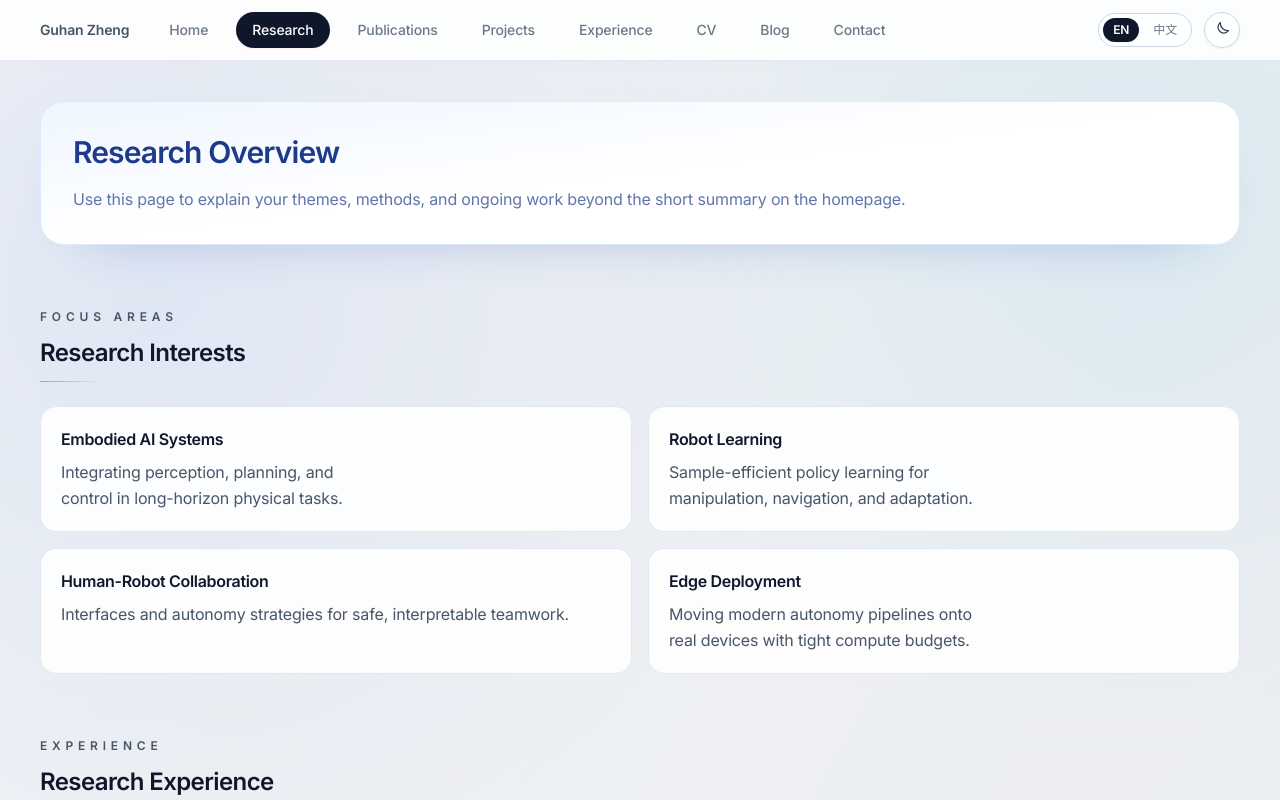
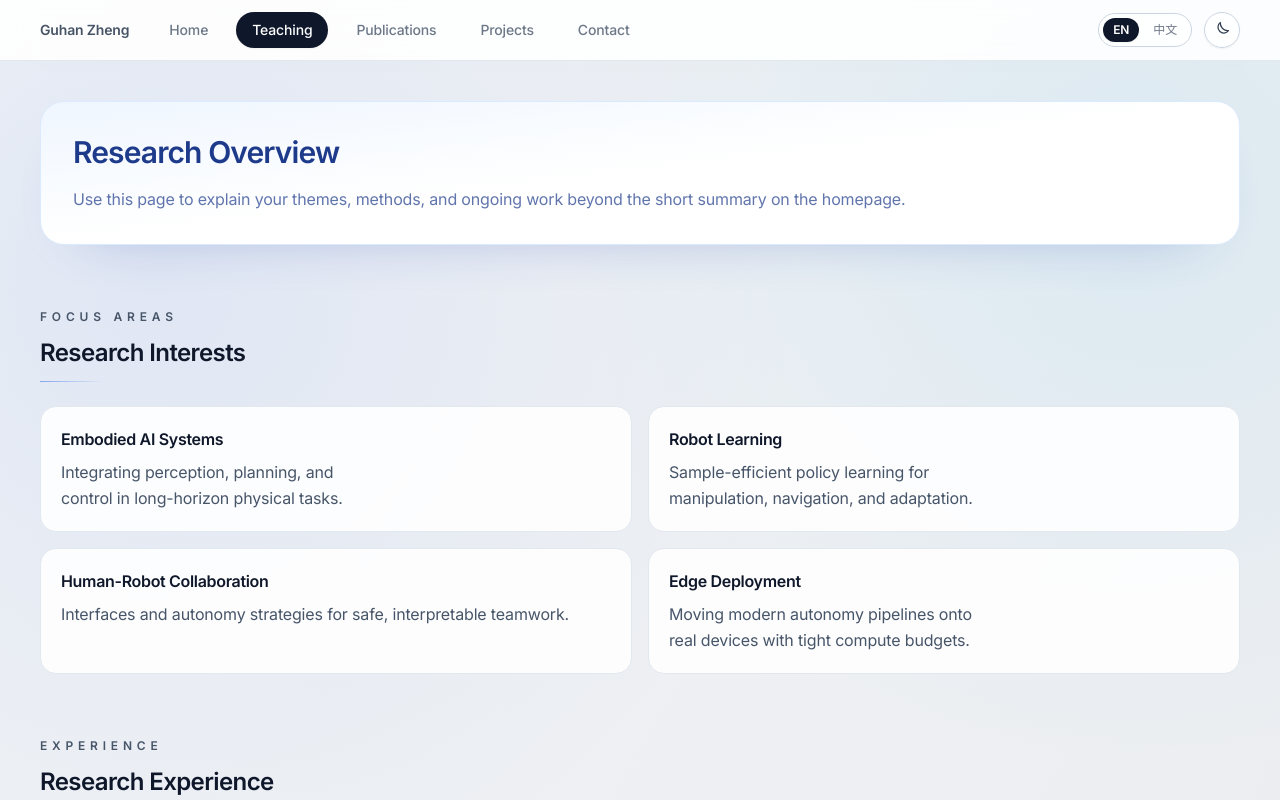
Before and after one commit to Guhan328/Guhan328.github.io, a Next.js app: page /en/research in a window 1280 px wide. Shown: the top 800 px of the page. Built offline with nearby package versions, Linux system fonts and the light colour scheme; no server answers.

Commit message:
Update layout.tsx

```diff
--- a/app/(site)/[locale]/layout.tsx
+++ b/app/(site)/[locale]/layout.tsx
@@ -15,22 +15,16 @@ export function generateStaticParams() {
 const NAV_ITEMS: Record<Locale, NavItem[]> = {
   en: [
     { label: "Home", href: buildLocalePath("en") },
-    { label: "Research", href: buildLocalePath("en", "/research") },
+    { label: "Teaching", href: buildLocalePath("en", "/research") },
     { label: "Publications", href: buildLocalePath("en", "/publications") },
     { label: "Projects", href: buildLocalePath("en", "/projects") },
-    { label: "Experience", href: buildLocalePath("en", "/experience") },
-    { label: "CV", href: buildLocalePath("en", "/cv") },
-    { label: "Blog", href: buildLocalePath("en", "/blog") },
     { label: "Contact", href: buildLocalePath("en", "/contact") }
   ],
   zh: [
     { label: "首页", href: buildLocalePath("zh") },
-    { label: "科研概览", href: buildLocalePath("zh", "/research") },
+    { label: "教学概览", href: buildLocalePath("zh", "/research") },
     { label: "发表成果", href: buildLocalePath("zh", "/publications") },
     { label: "项目集锦", href: buildLocalePath("zh", "/projects") },
-    { label: "经历", href: buildLocalePath("zh", "/experience") },
-    { label: "简历", href: buildLocalePath("zh", "/cv") },
-    { label: "博客", href: buildLocalePath("zh", "/blog") },
     { label: "联系", href: buildLocalePath("zh", "/contact") }
   ]
 };
```
